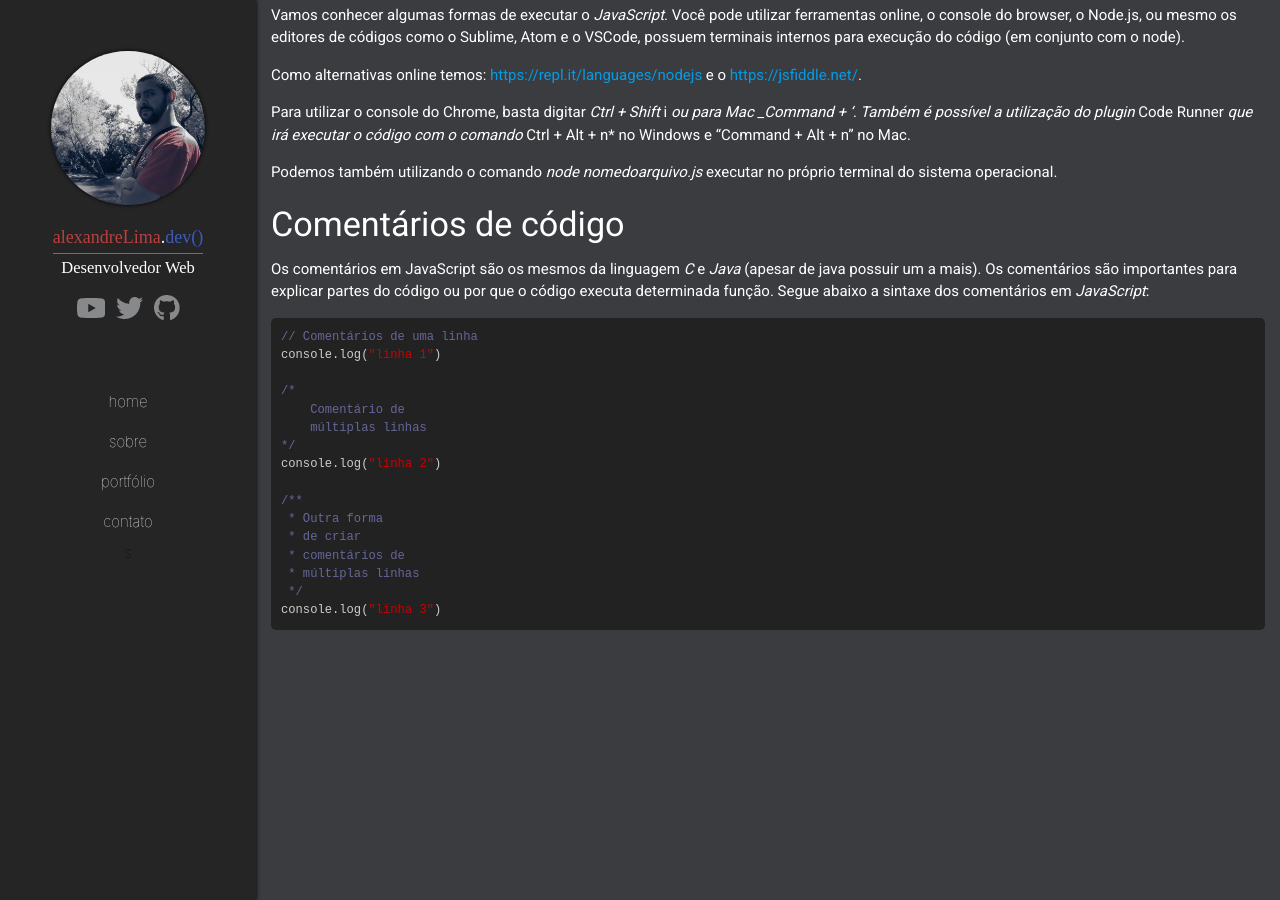
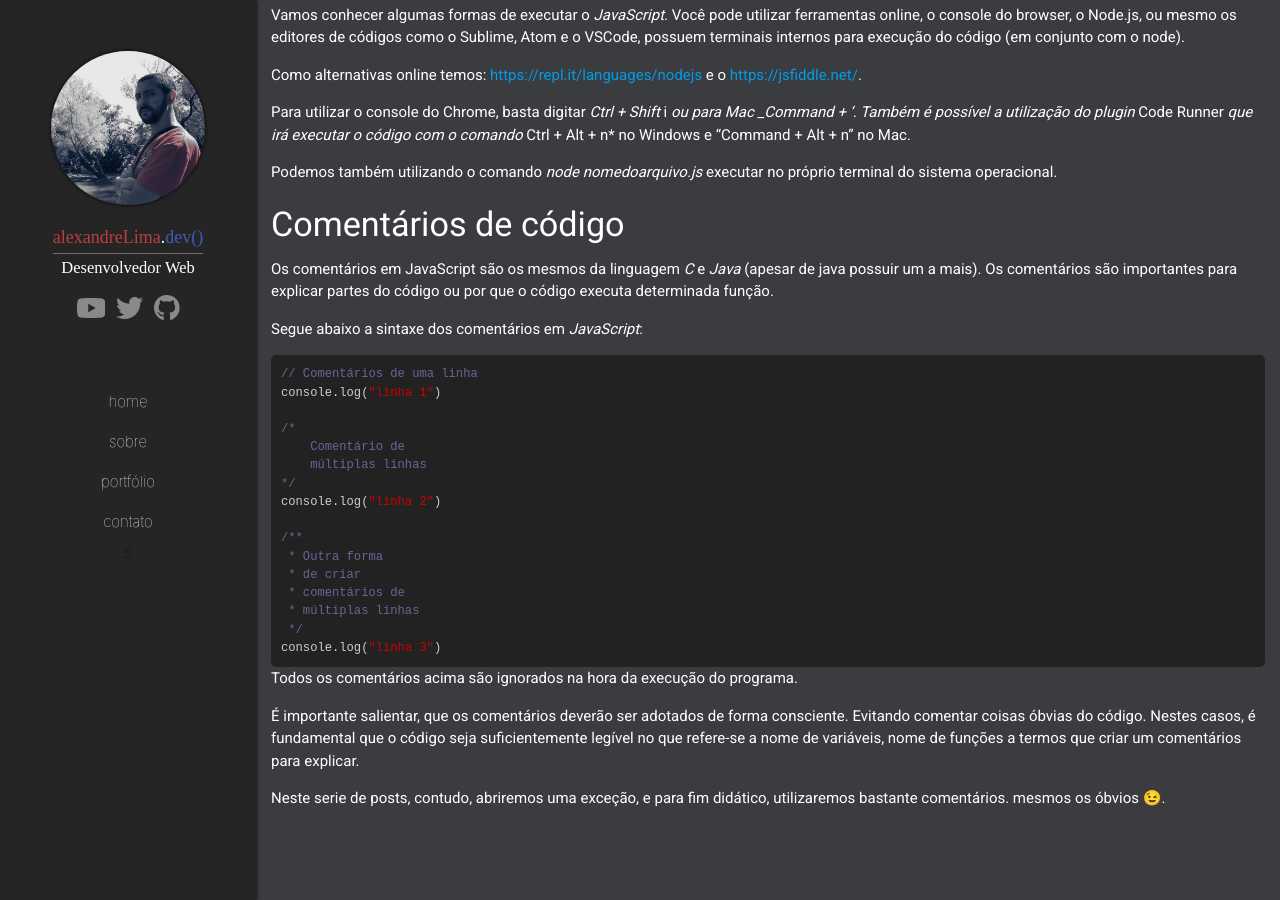
Before and after one commit to Alexandresl/alexandrelima-dev, a Jekyll site: the page built from _posts/2019-07-29-javascript-3-fundamentos.md, in a window 1280 px wide and 900 px high, scrolled down 1964 px. Built offline with Jekyll 4.4.1, drawn with Linux system fonts in a browser that asks for light colours; some web fonts are replaced; comment, search, counter and statistics services are not loaded; some of the changed text lies outside the part shown.

Commit message:
Update Blog “2019-07-29-javascript-3-fundamentos”

````diff
--- a/_posts/2019-07-29-javascript-3-fundamentos.md
+++ b/_posts/2019-07-29-javascript-3-fundamentos.md
@@ -88,6 +88,7 @@ Podemos também utilizando o comando _node nomedoarquivo.js_ executar no própri
 #### Comentários de código
 
 Os comentários em JavaScript são os mesmos da linguagem *C* e *Java* (apesar de java possuir um a mais). Os comentários são importantes para explicar partes do código ou por que o código executa determinada função.
+
 Segue abaixo a sintaxe dos comentários em *JavaScript*:
 
 ```javascript
@@ -108,3 +109,9 @@ console.log("linha 2")
  */
 console.log("linha 3")
 ```
+
+Todos os comentários acima são ignorados na hora da execução do programa.
+
+É importante salientar, que os comentários deverão ser adotados de forma consciente. Evitando comentar coisas óbvias do código. Nestes casos, é fundamental que o código seja suficientemente legível no que refere-se a nome de variáveis, nome de funções a termos que criar um comentários para explicar.
+
+Neste serie de posts, contudo, abriremos uma exceção, e para fim didático, utilizaremos bastante comentários. mesmos os óbvios 😉.
````
